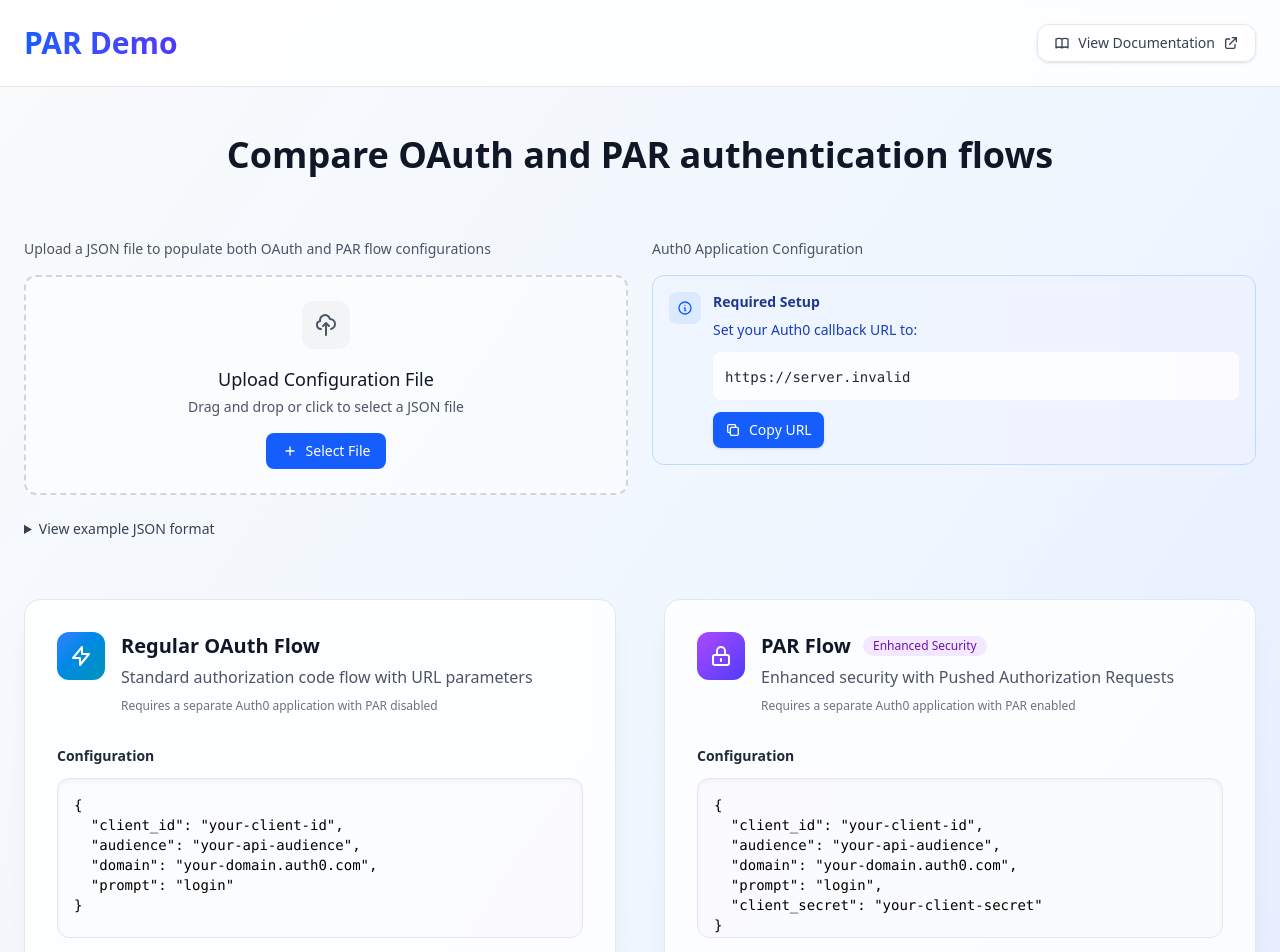
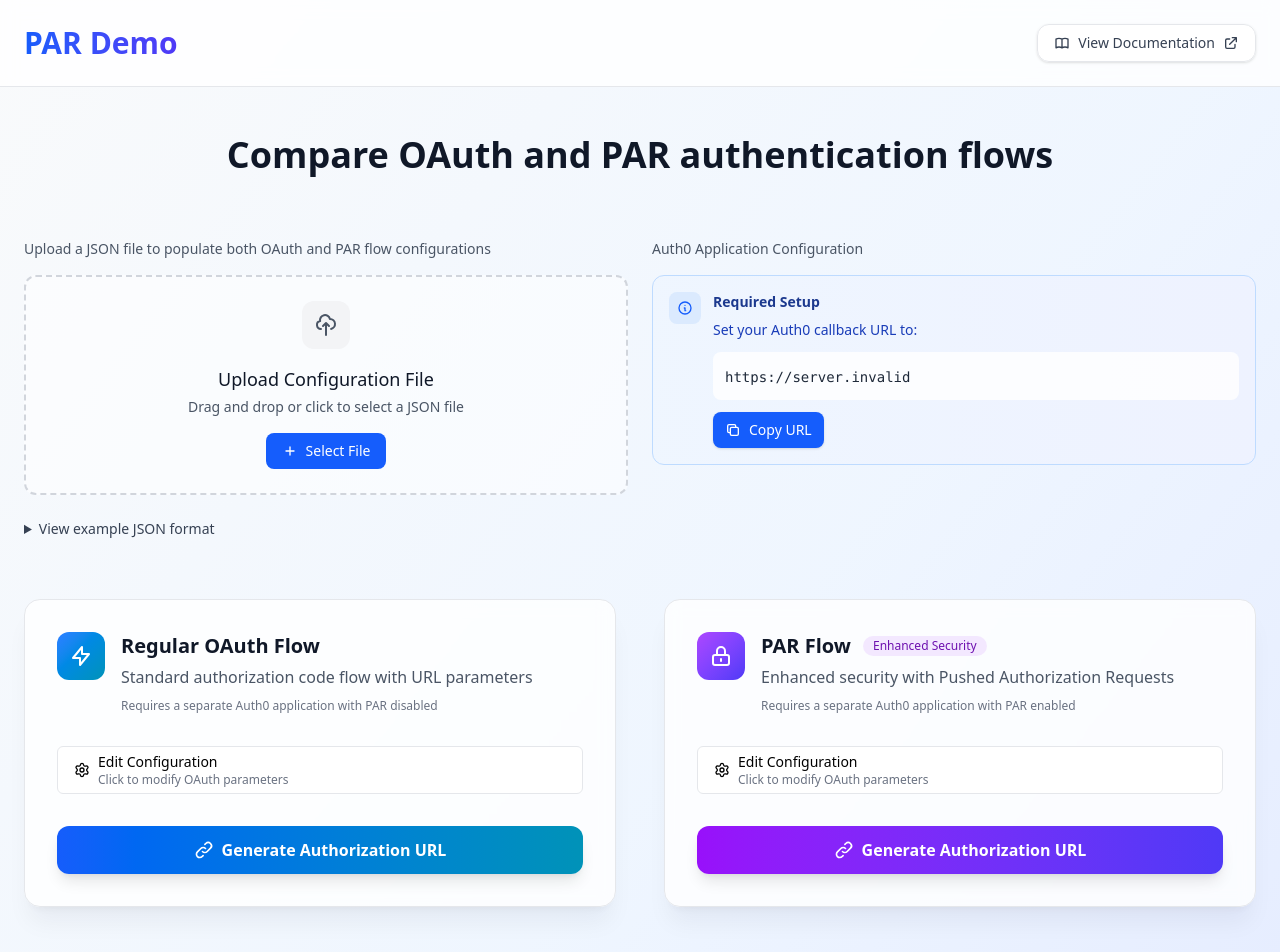
Before and after one commit to awhitmana0/PARDemoA0, a React (Vite) app: page / in a window 1280 px wide. Shown: the top 952 px of the page. Built offline with nearby package versions, Linux system fonts and the light colour scheme; no server answers.

Commit message:
Added New Editing Flow

```diff
--- a/package.json
+++ b/package.json
@@ -14,6 +14,7 @@
   },
   "dependencies": {
     "@auth0/auth0-spa-js": "^2.4.1",
+    "@radix-ui/react-dialog": "^1.1.15",
     "@tailwindcss/vite": "^4.1.13",
     "class-variance-authority": "^0.7.1",
     "clsx": "^2.1.1",
@@ -22,7 +23,8 @@
     "lucide-react": "^0.544.0",
     "react": "^19.1.1",
     "react-dom": "^19.1.1",
-    "react-router-dom": "^7.9.1"
+    "react-router-dom": "^7.9.1",
+    "tailwind-merge": "^3.3.1"
   },
   "devDependencies": {
     "@eslint/js": "^9.36.0",
--- a/src/components/AuthFlowCard.tsx
+++ b/src/components/AuthFlowCard.tsx
@@ -1,5 +1,8 @@
 import { useState, useEffect } from 'react'
 import { getCallbackUrl, getBackendUrl } from '../utils/config'
+import { Dialog, DialogContent, DialogHeader, DialogTitle, DialogTrigger, DialogFooter } from './ui/dialog'
+import { Button } from './ui/button'
+import { Settings } from 'lucide-react'
 
 interface AuthFlowCardProps {
   title: string
@@ -42,6 +45,9 @@ function AuthFlowCard({ title, description, flowType, externalConfig }: AuthFlow
   const [isGenerating, setIsGenerating] = useState(false)
   const [error, setError] = useState('')
   const [requestUri, setRequestUri] = useState('')
+  const [isDialogOpen, setIsDialogOpen] = useState(false)
+  const [tempConfig, setTempConfig] = useState('')
+  const [tempError, setTempError] = useState('')
 
   // Update config when external config is provided
   useEffect(() => {
@@ -56,14 +62,29 @@ function AuthFlowCard({ title, description, flowType, externalConfig }: AuthFlow
     }
   }, [externalConfig, flowType])
 
-  const handleConfigChange = (value: string) => {
+
+  const openDialog = () => {
+    setTempConfig(JSON.stringify(getDisplayConfig(), null, 2))
+    setTempError('')
+    setIsDialogOpen(true)
+  }
+
+  const handleDialogSave = () => {
     try {
-      const parsed = JSON.parse(value)
+      const parsed = JSON.parse(tempConfig)
       setConfig(parsed)
       setError('')
+      setTempError('')
+      setIsDialogOpen(false)
     } catch (err) {
-      setError('Invalid JSON format')
+      setTempError('Invalid JSON format')
     }
+  }
+
+  const handleDialogCancel = () => {
+    setTempConfig('')
+    setTempError('')
+    setIsDialogOpen(false)
   }
 
   const generateUrl = async (type: 'regular' | 'par') => {
@@ -162,7 +183,7 @@ function AuthFlowCard({ title, description, flowType, externalConfig }: AuthFlow
   // Function to get display config without defaults (unless explicitly set)
   const getDisplayConfig = () => {
     const { state, response_type, scope, ...configWithoutDefaults } = config
-    const displayConfig = { ...configWithoutDefaults }
+    const displayConfig: ConfigType = { ...configWithoutDefaults }
 
     // Only include these fields if they were explicitly set in an external config
     if (externalConfig) {
@@ -212,20 +233,59 @@ function AuthFlowCard({ title, description, flowType, externalConfig }: AuthFlow
         </div>
       </div>
 
-      {/* JSON Config Textarea */}
+      {/* Configuration Button */}
       <div>
-        <label className="block text-sm font-semibold text-gray-800 mb-3">
-          Configuration
+        <Dialog open={isDialogOpen} onOpenChange={setIsDialogOpen}>
+          <DialogTrigger asChild>
+            <Button
+              variant="outline"
+              onClick={openDialog}
+              className="w-full justify-start gap-2 h-12 text-left"
+            >
+              <Settings className="w-4 h-4" />
+              <div className="flex flex-col items-start">
+                <span className="font-medium">Edit Configuration</span>
+                <span className="text-xs text-gray-500">Click to modify OAuth parameters</span>
+              </div>
+            </Button>
+          </DialogTrigger>
+          <DialogContent className="max-w-2xl">
+            <DialogHeader>
+              <DialogTitle>Edit {title} Configuration</DialogTitle>
+            </DialogHeader>
+            <div className="space-y-4">
+              <div>
+                <label className="block text-sm font-medium text-gray-700 mb-2">
+                  JSON Configuration
                 </label>
-        <div className="relative">
                 <textarea
-            value={JSON.stringify(getDisplayConfig(), null, 2)}
-            onChange={(e) => handleConfigChange(e.target.value)}
-            className="w-full h-40 p-4 text-sm font-mono bg-gray-50/50 border border-gray-200 rounded-xl focus:ring-2 focus:ring-blue-500 focus:border-transparent resize-none shadow-inner transition-all duration-200 hover:bg-gray-50/80"
+                  value={tempConfig}
+                  onChange={(e) => setTempConfig(e.target.value)}
+                  className="w-full h-64 p-4 text-sm font-mono bg-gray-50 border border-gray-200 rounded-lg focus:ring-2 focus:ring-blue-500 focus:border-blue-500 resize-none"
                   placeholder="Enter JSON configuration..."
                 />
+                {tempError && (
+                  <p className="text-red-600 text-sm mt-2 flex items-center">
+                    <svg className="w-4 h-4 mr-2" fill="none" stroke="currentColor" viewBox="0 0 24 24">
+                      <path strokeLinecap="round" strokeLinejoin="round" strokeWidth={2} d="M12 8v4m0 4h.01M21 12a9 9 0 11-18 0 9 9 0 0118 0z" />
+                    </svg>
+                    {tempError}
+                  </p>
+                )}
+              </div>
+            </div>
+            <DialogFooter>
+              <Button variant="outline" onClick={handleDialogCancel}>
+                Cancel
+              </Button>
+              <Button onClick={handleDialogSave}>
+                Save Configuration
+              </Button>
+            </DialogFooter>
+          </DialogContent>
+        </Dialog>
         {error && (
-            <div className="absolute -bottom-1 left-0 right-0 bg-red-50 border border-red-200 rounded-lg p-2 mt-1">
+          <div className="mt-2 bg-red-50 border border-red-200 rounded-lg p-2">
             <p className="text-red-700 text-sm flex items-center">
               <svg className="w-4 h-4 mr-2" fill="none" stroke="currentColor" viewBox="0 0 24 24">
                 <path strokeLinecap="round" strokeLinejoin="round" strokeWidth={2} d="M12 8v4m0 4h.01M21 12a9 9 0 11-18 0 9 9 0 0118 0z" />
@@ -234,7 +294,6 @@ function AuthFlowCard({ title, description, flowType, externalConfig }: AuthFlow
             </p>
           </div>
         )}
-        </div>
       </div>
 
       {/* Request URI Display (PAR only) */}
--- /dev/null
+++ b/src/components/ui/button.tsx
@@ -0,0 +1,54 @@
+import * as React from "react"
+import { cva, type VariantProps } from "class-variance-authority"
+
+import { cn } from "../../lib/utils"
+
+const buttonVariants = cva(
+  "inline-flex items-center justify-center whitespace-nowrap rounded-md text-sm font-medium ring-offset-background transition-colors focus-visible:outline-none focus-visible:ring-2 focus-visible:ring-ring focus-visible:ring-offset-2 disabled:pointer-events-none disabled:opacity-50",
+  {
+    variants: {
+      variant: {
+        default: "bg-blue-600 text-white hover:bg-blue-700",
+        destructive:
+          "bg-red-500 text-white hover:bg-red-600",
+        outline:
+          "border border-gray-200 bg-white hover:bg-gray-50 hover:text-gray-900",
+        secondary:
+          "bg-gray-100 text-gray-900 hover:bg-gray-200",
+        ghost: "hover:bg-gray-100 hover:text-gray-900",
+        link: "text-blue-600 underline-offset-4 hover:underline",
+      },
+      size: {
+        default: "h-10 px-4 py-2",
+        sm: "h-9 rounded-md px-3",
+        lg: "h-11 rounded-md px-8",
+        icon: "h-10 w-10",
+      },
+    },
+    defaultVariants: {
+      variant: "default",
+      size: "default",
+    },
+  }
+)
+
+export interface ButtonProps
+  extends React.ButtonHTMLAttributes<HTMLButtonElement>,
+    VariantProps<typeof buttonVariants> {
+  asChild?: boolean
+}
+
+const Button = React.forwardRef<HTMLButtonElement, ButtonProps>(
+  ({ className, variant, size, ...props }, ref) => {
+    return (
+      <button
+        className={cn(buttonVariants({ variant, size, className }))}
+        ref={ref}
+        {...props}
+      />
+    )
+  }
+)
+Button.displayName = "Button"
+
+export { Button, buttonVariants }
--- /dev/null
+++ b/src/components/ui/dialog.tsx
@@ -0,0 +1,121 @@
+import * as React from "react"
+import * as DialogPrimitive from "@radix-ui/react-dialog"
+import { X } from "lucide-react"
+
+import { cn } from "../../lib/utils"
+
+const Dialog = DialogPrimitive.Root
+
+const DialogTrigger = DialogPrimitive.Trigger
+
+const DialogPortal = DialogPrimitive.Portal
+
+const DialogClose = DialogPrimitive.Close
+
+const DialogOverlay = React.forwardRef<
+  React.ElementRef<typeof DialogPrimitive.Overlay>,
+  React.ComponentPropsWithoutRef<typeof DialogPrimitive.Overlay>
+>(({ className, ...props }, ref) => (
+  <DialogPrimitive.Overlay
+    ref={ref}
+    className={cn(
+      "fixed inset-0 z-50 bg-black/80  data-[state=open]:animate-in data-[state=closed]:animate-out data-[state=closed]:fade-out-0 data-[state=open]:fade-in-0",
+      className
+    )}
+    {...props}
+  />
+))
+DialogOverlay.displayName = DialogPrimitive.Overlay.displayName
+
+const DialogContent = React.forwardRef<
+  React.ElementRef<typeof DialogPrimitive.Content>,
+  React.ComponentPropsWithoutRef<typeof DialogPrimitive.Content>
+>(({ className, children, ...props }, ref) => (
+  <DialogPortal>
+    <DialogOverlay />
+    <DialogPrimitive.Content
+      ref={ref}
+      className={cn(
+        "fixed left-[50%] top-[50%] z-50 grid w-full max-w-lg translate-x-[-50%] translate-y-[-50%] gap-4 border bg-background p-6 shadow-lg duration-200 data-[state=open]:animate-in data-[state=closed]:animate-out data-[state=closed]:fade-out-0 data-[state=open]:fade-in-0 data-[state=closed]:zoom-out-95 data-[state=open]:zoom-in-95 data-[state=closed]:slide-out-to-left-1/2 data-[state=closed]:slide-out-to-top-[48%] data-[state=open]:slide-in-from-left-1/2 data-[state=open]:slide-in-from-top-[48%] sm:rounded-lg",
+        "bg-white border-gray-200 shadow-xl",
+        className
+      )}
+      {...props}
+    >
+      {children}
+      <DialogPrimitive.Close className="absolute right-4 top-4 rounded-sm opacity-70 ring-offset-background transition-opacity hover:opacity-100 focus:outline-none focus:ring-2 focus:ring-ring focus:ring-offset-2 disabled:pointer-events-none data-[state=open]:bg-accent data-[state=open]:text-muted-foreground">
+        <X className="h-4 w-4" />
+        <span className="sr-only">Close</span>
+      </DialogPrimitive.Close>
+    </DialogPrimitive.Content>
+  </DialogPortal>
+))
+DialogContent.displayName = DialogPrimitive.Content.displayName
+
+const DialogHeader = ({
+  className,
+  ...props
+}: React.HTMLAttributes<HTMLDivElement>) => (
+  <div
+    className={cn(
+      "flex flex-col space-y-1.5 text-center sm:text-left",
+      className
+    )}
+    {...props}
+  />
+)
+DialogHeader.displayName = "DialogHeader"
+
+const DialogFooter = ({
+  className,
+  ...props
+}: React.HTMLAttributes<HTMLDivElement>) => (
+  <div
+    className={cn(
+      "flex flex-col-reverse sm:flex-row sm:justify-end sm:space-x-2",
+      className
+    )}
+    {...props}
+  />
+)
+DialogFooter.displayName = "DialogFooter"
+
+const DialogTitle = React.forwardRef<
+  React.ElementRef<typeof DialogPrimitive.Title>,
+  React.ComponentPropsWithoutRef<typeof DialogPrimitive.Title>
+>(({ className, ...props }, ref) => (
+  <DialogPrimitive.Title
+    ref={ref}
+    className={cn(
+      "text-lg font-semibold leading-none tracking-tight text-gray-900",
+      className
+    )}
+    {...props}
+  />
+))
+DialogTitle.displayName = DialogPrimitive.Title.displayName
+
+const DialogDescription = React.forwardRef<
+  React.ElementRef<typeof DialogPrimitive.Description>,
+  React.ComponentPropsWithoutRef<typeof DialogPrimitive.Description>
+>(({ className, ...props }, ref) => (
+  <DialogPrimitive.Description
+    ref={ref}
+    className={cn("text-sm text-gray-600", className)}
+    {...props}
+  />
+))
+DialogDescription.displayName = DialogPrimitive.Description.displayName
+
+export {
+  Dialog,
+  DialogPortal,
+  DialogOverlay,
+  DialogClose,
+  DialogTrigger,
+  DialogContent,
+  DialogHeader,
+  DialogFooter,
+  DialogTitle,
+  DialogDescription,
+}
--- /dev/null
+++ b/src/lib/utils.ts
@@ -0,0 +1,6 @@
+import { type ClassValue, clsx } from "clsx"
+import { twMerge } from "tailwind-merge"
+
+export function cn(...inputs: ClassValue[]) {
+  return twMerge(clsx(inputs))
+}
--- a/src/utils/cookies.ts
+++ b/src/utils/cookies.ts
@@ -1,9 +1,9 @@
 interface ConfigType {
   client_id: string
-  response_type: string
-  scope: string
+  response_type?: string
+  scope?: string
   audience: string
-  state: string
+  state?: string
   domain: string
   prompt: string
   client_secret?: string
```
Also changed, not shown: 1 other file (tests, documents, lock files or other folders). Lines whose indentation alone changed are shown as unchanged.
